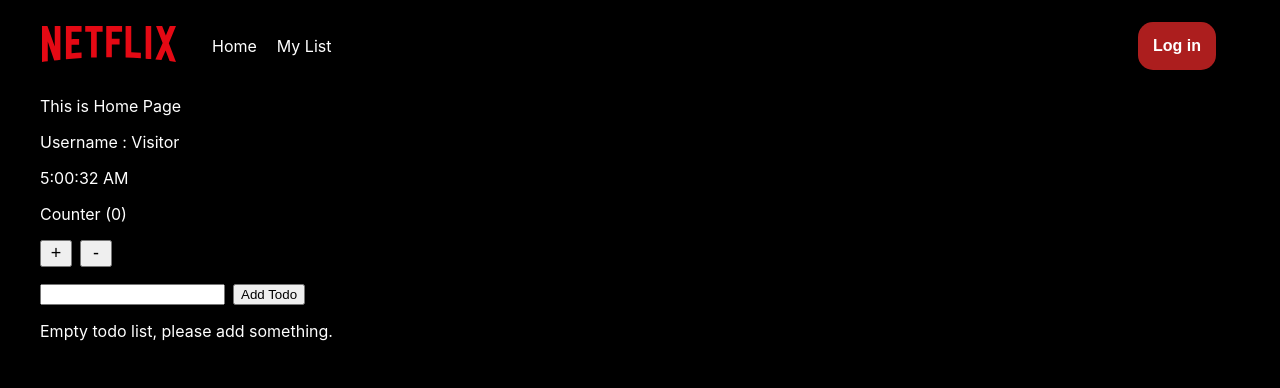
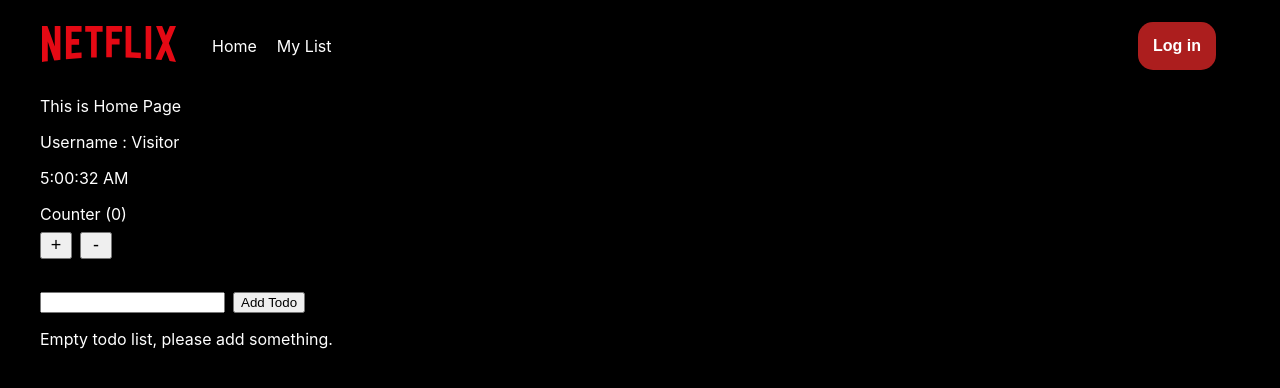
Before and after one commit to Domyni/first-react-application, a React (Create React App) app: page / in a window 1280 px wide. Shown: the top 388 px of the page. Built offline with nearby package versions, Linux system fonts and the light colour scheme.

Commit message:
Fix Naming Convention
Fixed naming convention and reduce unnessary codes.

```diff
--- a/src/components/Counter/Counter.css
+++ b/src/components/Counter/Counter.css
@@ -1,11 +1,6 @@
-.CounterBtn {
-    margin-top: 1rem;
-    margin-bottom: 1rem;
-}
-
-.CounterBtn button {
+.counter-btn {
     font-size: 18px;
     cursor: pointer;
     width: 2rem;
-    margin-right: 0.5rem;
+    margin: 0.5rem 0.5rem 2rem 0;
 }
--- a/src/components/Counter/Counter.jsx
+++ b/src/components/Counter/Counter.jsx
@@ -6,35 +6,35 @@ class Counter extends Component {
         count: 0
     };
 
-    increaseCount(){
-        this.setState ({
+    handleIncrement = () => {
+        this.setState({
             count: this.state.count + 1
         });
     }
 
-    decreaseCount(){
+    handleDecreament = () => {
         this.setState({
-            count: this.state.count - 1
-        });
-    }
-
-    addtoCart = () => {
-        return this.increaseCount();
-    }
-
-    removeFromCart = () => {
-        return this.decreaseCount();
+            count: this.state.count -1
+        })
     }
 
     render() {
         return (
-            <React.Fragment>
+            <div>
                 <span> Counter ({this.state.count}) </span>&nbsp;
-                <div className ="CounterBtn">
-                    <button type="button" onClick={this.addtoCart}> + </button>
-                    <button type="button" onClick={this.removeFromCart}> - </button>
+                <div>
+                    <button type="button"
+                            className="counter-btn"
+                            onClick={this.handleIncrement}>
+                            +
+                    </button>
+                    <button type="button"
+                            className="counter-btn"
+                            onClick={this.handleDecreament}>
+                            -
+                    </button>
                 </div>
-            </React.Fragment>
+            </div>
         )
     }
 }
--- a/src/components/Todo/Todo.css
+++ b/src/components/Todo/Todo.css
@@ -1,3 +1,3 @@
-.TodoBtn  {
+.addTodo-btn  {
     margin-left: 0.5rem;
 }
--- a/src/components/Todo/Todo.jsx
+++ b/src/components/Todo/Todo.jsx
@@ -11,13 +11,13 @@ class Todo extends Component {
         taskList: []
     };
 
-    onChangeEvent = (e) => {
+    handleInputChange = (e) => {
         this.setState({
             task: e.target.value
         });
     };
 
-    onAddEvent = (e) => {
+    handleAddTodo = (e) => {
         e.preventDefault();
         if(this.state.task !== ""){
             this.setState({
@@ -34,11 +34,17 @@ class Todo extends Component {
         return (
             <div>
                 <form>
-                    <input type="text" name="task" value={this.state.task} onChange={this.onChangeEvent} />
-                    <button type="submit" className="TodoBtn" onClick={this.onAddEvent}>Add Todo</button>
+                    <input type="text" name="task" value={this.state.task}
+                           onChange={this.handleInputChange} />
+
+                    <button type="submit"
+                            className="addTodo-btn"
+                            onClick={this.handleAddTodo}>
+                            Add Todo
+                    </button>
                     {this.state.countTask === 0 && (<p>{this.state.defaultNoTaskText}</p>)}
                 </form>
-                {this.state.taskList[0] !== undefined && (<TodoList list={this.state.taskList} />)}
+                {this.state.taskList !== undefined && (<TodoList list={this.state.taskList} />)}
             </div>
         );
     }
--- a/src/routes/ShowDetail/ShowDetail.jsx
+++ b/src/routes/ShowDetail/ShowDetail.jsx
@@ -6,7 +6,6 @@ class ShowDetail extends Component {
     render(){
         console.log(this.props);
         return <p>This is Show Detail</p>;
-
     }
 }
 
```
Also changed, not shown: 1 other file (tests, documents, lock files or other folders).
